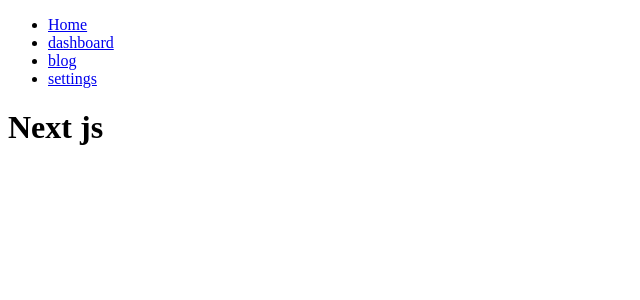
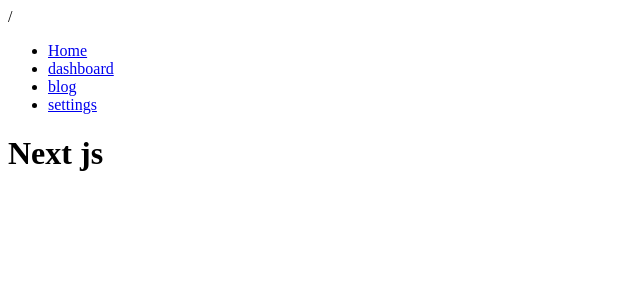
Before and after one commit to EmEsCoder/nextjs, a Next.js app: page / in a window 1280 px wide. Shown: the top 300 px of the page, without its empty margins (0-640 px from the left). Built offline with nearby package versions, Linux system fonts and the light colour scheme.

Commit message:
C - adding usePathname hook

```diff
--- a/app/layout.jsx
+++ b/app/layout.jsx
@@ -1,3 +1,4 @@
+
 import Header from "@/components/Header";
 
 export const metadata = {
@@ -8,10 +9,13 @@
 export default function RootLayout({ children }) {
 
 
+
+
   return (
     <html lang="en">
       <body>
         <Header />
+
         {children}
         </body>
     </html>
--- a/components/Header.jsx
+++ b/components/Header.jsx
@@ -1,11 +1,16 @@
+"use client";
+
 import Link from "next/link";
+import { usePathname } from "next/navigation";
 
 function Header() {
+    const path = usePathname()
   return (
     <header>
+              <div>{path}</div>
       <ul>
         <li>
-          <Link href={"/"}>Home</Link>
+          <Link className={path == "/" ? "active" : ''} href={"/"}>Home</Link>
         </li>
         <li>
           <Link href={"/dashboard"}>dashboard</Link>
```
